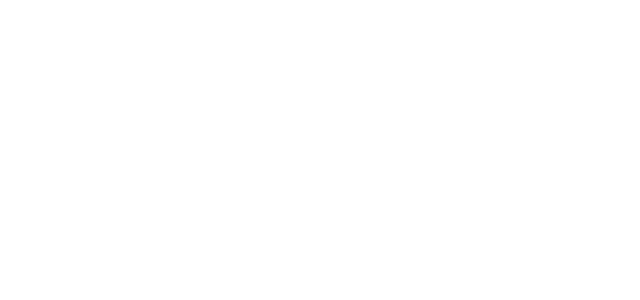
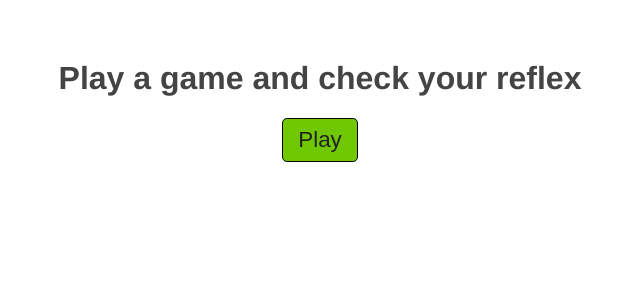
Before and after one commit to HubertMelbruda/vue-reaction-time-game, a Vue app: page / in a window 1280 px wide. Shown: the top 300 px of the page, without its empty margins (320-960 px from the left). Built offline with nearby package versions, Linux system fonts and the light colour scheme.

Commit message:
Add button and header

```diff
--- a/src/App.vue
+++ b/src/App.vue
@@ -1,5 +1,6 @@
 <template>
-
+  <h1>Play a game and check your reflex </h1>
+  <button>Play</button>
 </template>
 
 <script>
@@ -20,4 +21,14 @@
   margin-top: 60px;
 }
 
+button {
+  font-size: 1.4em;
+  background: #6fc802;
+  color: #222222;
+  border: 1px black solid;
+  border-radius: 5px;
+  padding: 8px 15px;
+  cursor: pointer;
+}
+
 </style>
```
